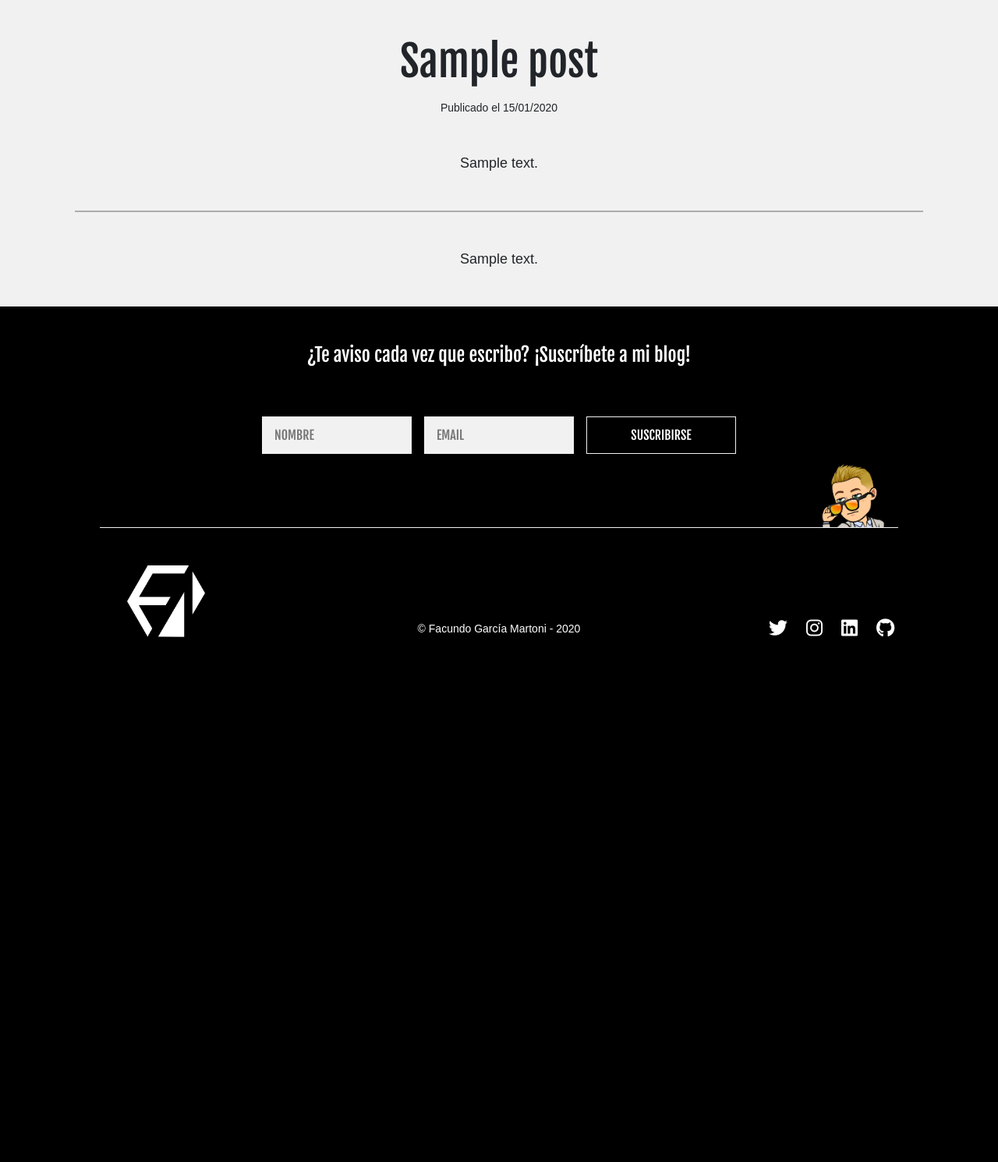
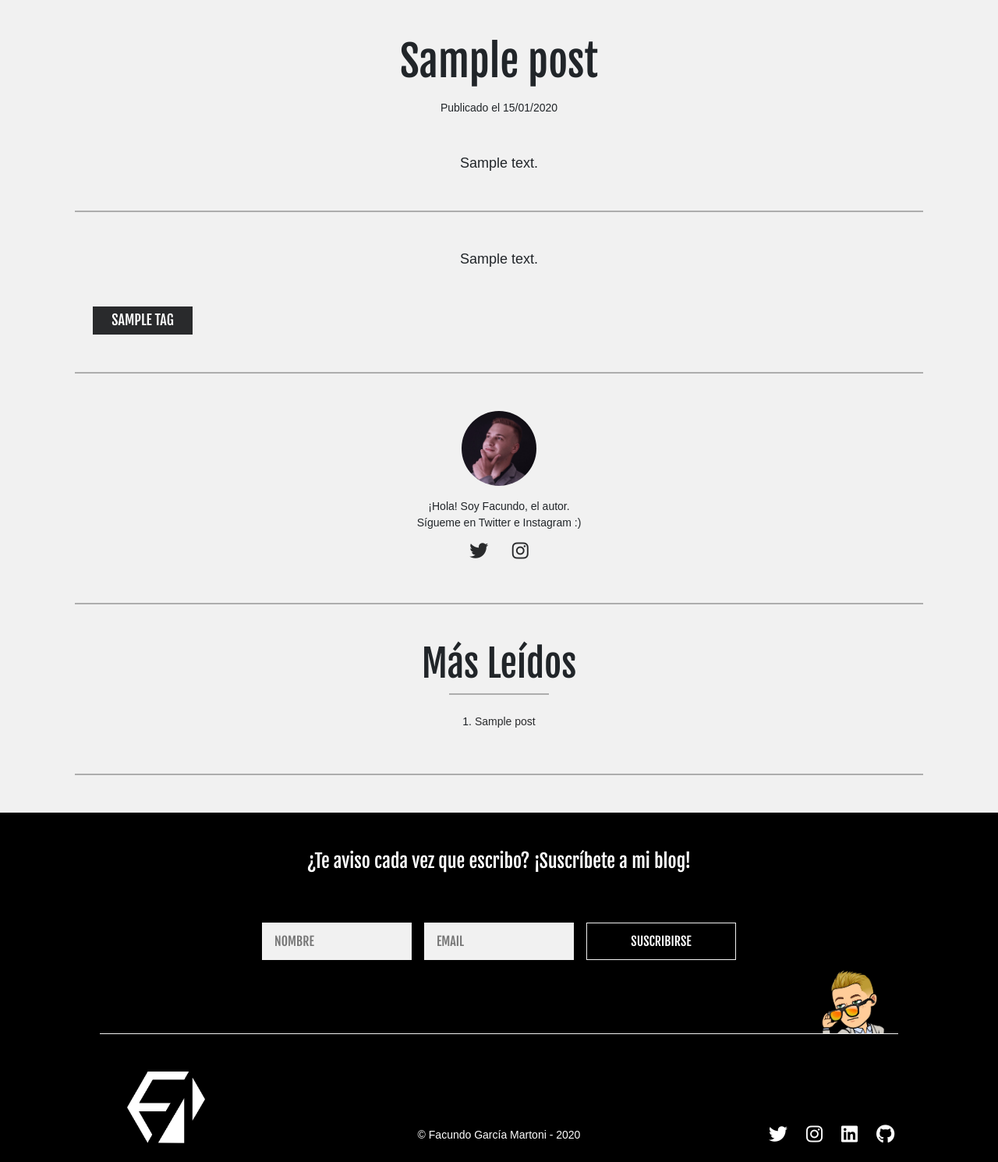
Before and after one commit to facmartoni/facundonicolas, a Django app: a page that uses app/templates/views/post_detail.html in a window 1280 px wide. Shown: the part 81-1571 px from the top of the page at 78% size. Before the commit the page ends 898 px from the top, so only its background shows below. Run offline with Django 3.2, Linux system fonts and the light colour scheme; tables that the repository leaves empty hold one stand-in row (values such as "Sample post"); some libraries are stand-ins or nearby versions; some web fonts are replaced.

Commit message:
Tags, firma del autor y más leídos terminado (en 320px). Vamos por la caja de comentarios

```diff
--- a/app/posts/models.py
+++ b/app/posts/models.py
@@ -1,4 +1,5 @@
 from django.db import models
+from django.urls import reverse
 
 # Create your models here.
 
--- a/app/posts/views.py
+++ b/app/posts/views.py
@@ -122,7 +122,12 @@ def post_detail(request, slug):
     context["form"] = form
 
     post = Post.objects.get(slug=slug)
+    post.views += 1
+    post.save()
     context['post'] = post
+
+    most_viewed_posts = Post.objects.all().order_by('-views')[:5]
+    context['most_viewed_posts'] = most_viewed_posts
 
     # Only for debug
     # test = 'Hola! **Esto** es una *prueba* de [markdown 😎](http://daringfireball.net/projects/markdown/)'
@@ -132,4 +137,4 @@ def post_detail(request, slug):
 
 
 def tag_detail(request, slug):
-    pass
+    return redirect('wip')
--- /dev/null
+++ b/app/static/css/author_sign.css
@@ -0,0 +1,9 @@
+.profile_picture_container {
+  width: 96px;
+  height: 96px;
+}
+
+.profile_picture {
+  width: 100%;
+  border-radius: 50%;
+}
--- a/app/static/css/main.css
+++ b/app/static/css/main.css
@@ -124,6 +124,10 @@ h5 {
   font-size: 16px;
 }
 
+h6 {
+  font-size: 18px;
+}
+
 p {
   font-size: 16px;
 }
@@ -229,6 +233,11 @@ p {
     box-shadow: inset 0 0 0 2em var(--action-color);
     color: var(--white-color) !important;
   }
+
+  .slide:hover,
+  .slide:focus {
+    box-shadow: inset 10em 0 0 0 var(--black-color);
+  }
 }
 
 /* Iphone input bug 👇🏼 */
--- a/app/static/css/post_detail.css
+++ b/app/static/css/post_detail.css
@@ -1,5 +1,25 @@
-.separator {
+.separator,
+.mini_separator {
   height: 2px;
-  width: 85vw;
   background: #adadad;
 }
+
+.separator {
+  width: 85vw;
+}
+
+.mini_separator {
+  width: 128px;
+}
+
+.most_viewed_posts_container {
+  width: 256px;
+}
+
+.most_viewed_post {
+  color: var(--dark-text-color);
+}
+
+.most_viewed_post:hover {
+  color: var(--dark-text-color);
+}
--- /dev/null
+++ b/app/static/css/tag.css
@@ -0,0 +1,17 @@
+.tag {
+  width: 128px;
+  height: 36px;
+  color: var(--light-text-color);
+  text-transform: uppercase;
+  margin-right: 16px;
+  transition: ease-out 0.4s;
+}
+
+.tag:last-child {
+  margin-right: 0;
+}
+
+.tag:hover {
+  text-decoration: none;
+  color: var(--light-text-color);
+}
--- /dev/null
+++ b/app/templates/components/author_sign.html
@@ -0,0 +1,19 @@
+{% load static %}
+
+<div class="author_sign text-center d-flex flex-column align-items-center">
+    <figure class="profile_picture_container">
+        <img class="profile_picture" src="{% static 'img/profile_picture_2.jpg' %}" alt="Profile picture">
+    </figure>
+    <small class="mb-2">
+        ¡Hola! Soy Facundo, el autor.<br>
+        Sígueme en Twitter e Instagram :)
+    </small>
+    <div class="social_media">
+        <a href="https://twitter.com/facmartoni" class="footer__social-icon" target="_blank">
+            <i class="fab fa-twitter dark-text-color footer__twitter-icon"></i>
+        </a>
+        <a href="http://instagram.com/facmartoni" class="footer__social-icon" target="_blank">
+            <i class="fab fa-instagram dark-text-color footer__instagram-icon"></i>
+        </a>
+    </div>
+</div>
--- /dev/null
+++ b/app/templates/components/tag.html
@@ -0,0 +1,5 @@
+<a href={{ url }} class="tag d-flex justify-content-center align-items-center dark-bg-text-color slide">
+    <h6>
+        {{ name }}
+    </h6>
+</a>
--- a/app/templates/views/post_detail.html
+++ b/app/templates/views/post_detail.html
@@ -11,27 +11,70 @@
 
     {# My CSS #}
     <link rel="stylesheet" href="{% static 'css/post_detail.css' %}">
+    <link rel="stylesheet" href="{% static 'css/tag.css' %}">
+    <link rel="stylesheet" href="{% static 'css/author_sign.css' %}">
 
 {% endblock head_content %}
 
 {% block container %}
 
     <div class="container d-flex flex-column align-items-center">
+
+        <article class="d-flex flex-column align-items-center">
             <div class="row text-center mt-5 mb-3 px-2">
                 <h2>{{ post.title }}</h2>
             </div>
+
             <div class="row text-center mb-5">
                 <small>Publicado el {{ post.pub_date|date:'d/m/Y' }}</small>
             </div>
+
             <div class="row text-center mb-5 px-4">
                 <p>{{ post.summary }}</p>
             </div>
+
             <div class="row mb-5">
                 <div class="separator"></div>
             </div>
+
             <div class="row px-4 mb-5">
                 {{ post.body | markdown:"trusted" }}
             </div>
+
+            <div class="row px-2 mb-5 d-flex justify-content-start w-100">
+                {% for tag in post.tags.all %}
+                    {% include 'components/tag.html' with name=tag.name url=tag.get_absolute_url %}
+                {% endfor %}
+            </div>
+        </article>
+
+
+        <div class="row mb-5">
+            <div class="separator"></div>
+        </div>
+
+        <div class="row mb-5">
+            {% include 'components/author_sign.html' %}
+        </div>
+
+        <div class="row mb-5">
+            <div class="separator"></div>
+        </div>
+
+        <div class="row mb-5 d-flex flex-column align-items-center">
+            <h3 class="mb-2">Más Leídos</h3>
+            <div class="mini_separator mb-4"></div>
+            <div class="most_viewed_posts_container d-flex flex-column align-items-center text-center">
+                {% for post in most_viewed_posts %}
+                    <small class="mb-2">{{ forloop.counter }}. <a class="most_viewed_post" href={{ post.get_absolute_url }}>{{ post.title }}</a></small>
+                {% endfor %}
+            </div>
+        </div>
+
+        <div class="row mb-5">
+            <div class="separator"></div>
+        </div>
+
     </div>
 
     {% comment %} {{"<small>Hola! **Esto** es iCarly</small>" | markdown:"trusted"}}
```
Also changed, not shown: app/static/img/profile_picture - Copy.png (added), app/static/img/profile_picture.png (added), app/static/img/profile_picture_2.jpg (added). Lines whose indentation alone changed are shown as unchanged.
